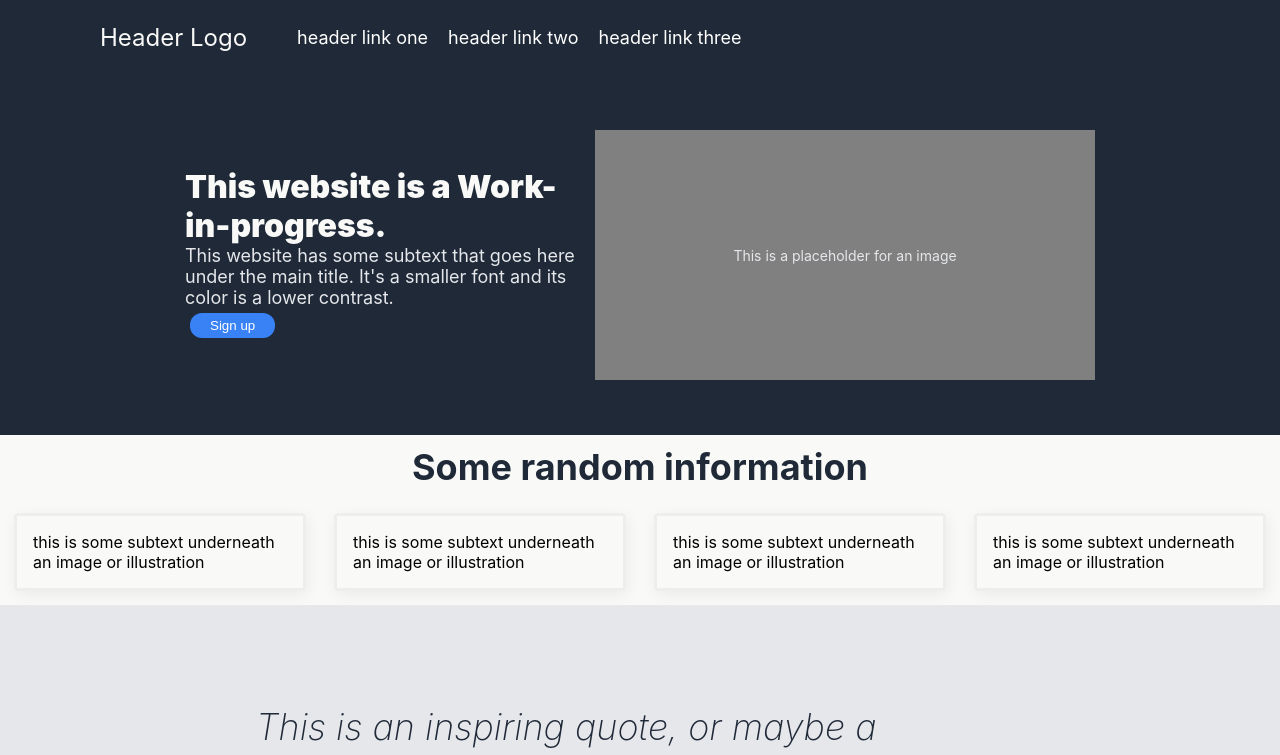
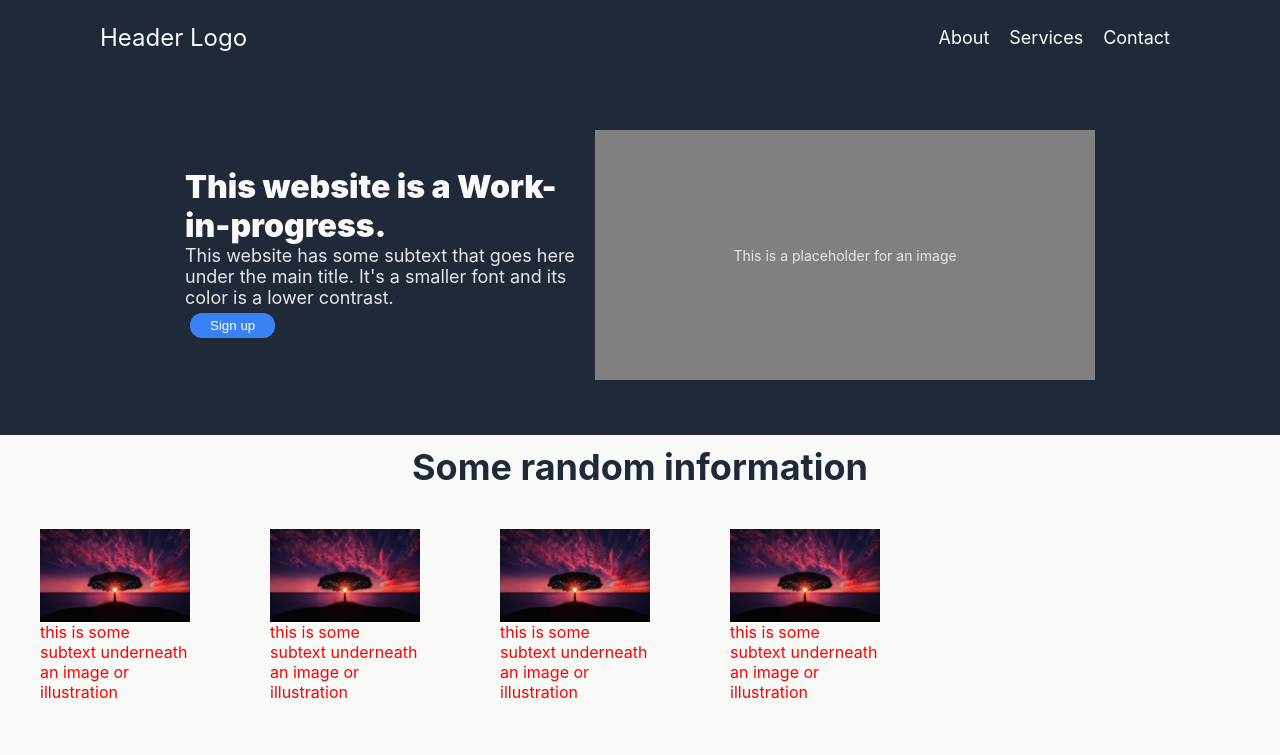
Before and after one commit to TARolen/landing-page, a plain HTML site: page index.html in a window 1280 px wide. Shown: the top 755 px of the page. Drawn offline with Linux system fonts and the light colour scheme.

Commit message:
Overall progress and images from subdirectory

```diff
--- a/index.html
+++ b/index.html
@@ -15,9 +15,9 @@
         </div>
         <div class="header-links">
             <ul>
-                <li><a href="#">header link one</a></li>
-                <li><a href="#">header link two</a></li>
-                <li><a href="#">header link three</a></li>
+                <li><a href="#">About</a></li>
+                <li><a href="#">Services</a></li>
+                <li><a href="#">Contact</a></li>
             </ul>
         </div>
     </div>
@@ -41,10 +41,22 @@
         </div>
 
         <div class="card-container">
-            <div class="card">this is some subtext underneath an image or illustration</div>
-            <div class="card">this is some subtext underneath an image or illustration</div>
-            <div class="card">this is some subtext underneath an image or illustration</div>
-            <div class="card">this is some subtext underneath an image or illustration</div>
+            <div class="card">
+                <img src="images/test.jpg" alt="an image placeholder">
+                <div class="text">this is some subtext underneath an image or illustration</div>
+            </div>
+            <div class="card">
+                <img src="images/test.jpg">
+                <div class="text">this is some subtext underneath an image or illustration</div>
+            </div>
+            <div class="card">
+                <img src="images/test.jpg">
+                <div class="text">this is some subtext underneath an image or illustration</div>
+            </div>
+            <div class="card">
+                <img src="images/test.jpg">
+                <div class="text">this is some subtext underneath an image or illustration</div>
+            </div>
         </div>
     </div>
     <div class="quote-container">
--- a/style.css
+++ b/style.css
@@ -6,6 +6,7 @@ body {
     display: flex;
     flex-direction: column;
     font-family: -apple-system, BlinkMacSystemFont, 'Segoe UI', Roboto, Oxygen, Ubuntu, Cantarell, 'Open Sans', 'Helvetica Neue', sans-serif;
+    flex-wrap: wrap;
 }
 
 .header {
@@ -18,15 +19,14 @@ body {
     font-size: 24px;
     padding-left: 100px;
     padding-right: 100px;
+    flex-direction: row;
+    justify-content: space-between;
 }
 .header-logo {
     display: flex;
-    justify-content: left;
 }
 .header-links {
     display: flex;
-    flex: 1 1 1;
-    justify-content: right;
 }
 
 
@@ -38,7 +38,7 @@ body {
     margin: 10px;
 }
 
-ul {
+.header ul {
     display: flex;
     list-style: none;
 }
@@ -105,11 +105,18 @@ ul {
 
 .card-container-container{
     background-color: #F9FAF8;
+    padding-left: 10px;
+    padding-right: 10px;
+    justify-content: center;
+    align-items: center;
 }
 
 .card-container {
     display: flex;
     flex-direction: row;
+    flex: 1 1 0;
+    gap: 20px;
+    width: 160px;
 }
 
 .card-container-header{
@@ -121,16 +128,24 @@ ul {
     justify-content: center;
 }
 .card {
-    border: 3px solid #eee;
-    box-shadow: 2px 4px 16px rgba(0,0,0,.06);
-    border-radius: 4px;
     display: flex;
-    width: 300px;
-    flex-direction: row;
+    flex-direction: column;
+    height: 200px;
+    width: 200px;
     padding: 16px;
     margin: 14px;
-    flex: 1 1 1;
   }
+.card-container img {
+    display: flex;
+    height: auto;
+    width: 150px;
+}
+
+.card .text {
+    display: flex;
+    color: red;
+
+}
 
 
 .quote-container {
@@ -149,8 +164,8 @@ ul {
     justify-content: center;
     flex-direction: column;
     padding: 100px;
-    padding-left: 20%;
-    padding-right: 20%;
+    padding-left: 18%;
+    padding-right: 18%;
 }
 
 .quote-sign {
```
